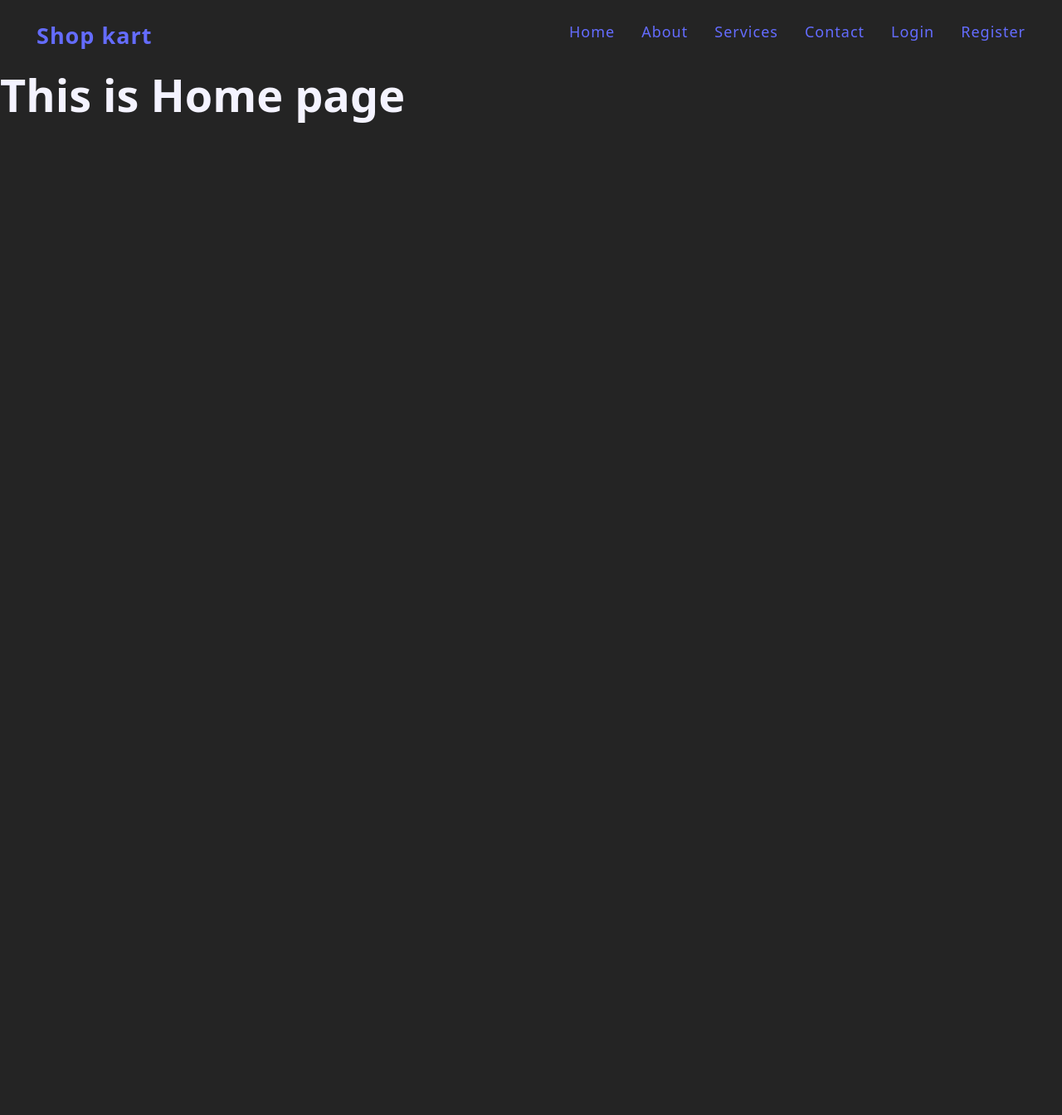
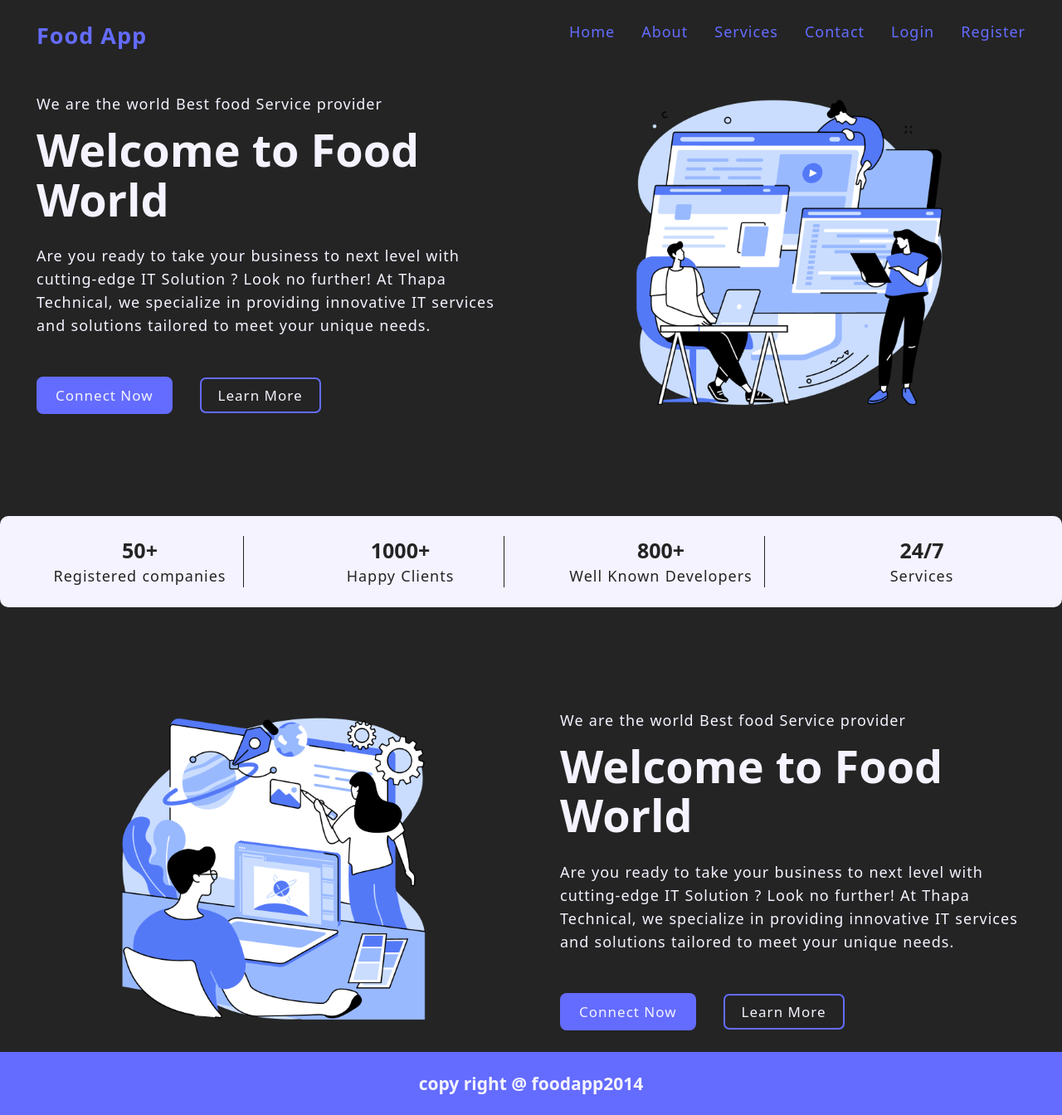
Before and after one commit to Shyam01999/FJP6, a React (Vite) app in the folder pern_series/client/: page / in a window 1280 px wide. Shown: the whole page at 83% size. Before the commit the page ends 800 px from the top, so only its background shows below. Built offline with nearby package versions, Linux system fonts and the light colour scheme.

Commit message:
home page and footer page view added

```diff
--- a/pern_series/client/src/App.jsx
+++ b/pern_series/client/src/App.jsx
@@ -8,6 +8,7 @@ import Contact from "./pages/Contact";
 import Register from "./pages/Register";
 import Login from "./pages/Login";
 import Navbar from "./components/Navbar";
+import Footer from "./pages/Footer";
 
 function App() {
   return (
@@ -21,6 +22,7 @@ function App() {
         <Route path="/register" element={<Register />} />
         <Route path="/login" element={<Login />} />
       </Routes>
+      <Footer/>
     </BrowserRouter>
   );
 }
--- a/pern_series/client/src/components/Navbar.jsx
+++ b/pern_series/client/src/components/Navbar.jsx
@@ -6,7 +6,7 @@ function Navbar() {
     <header>
       <div className="container">
         <div className="logo-brand">
-          <NavLink to="/"><h2>Shop kart</h2></NavLink>
+          <NavLink to="/"><h2>Food App</h2></NavLink>
         </div>
         <nav>
           <ul>
--- a/pern_series/client/src/index.css
+++ b/pern_series/client/src/index.css
@@ -19,15 +19,28 @@ html {
 }
 
 body {
+  margin: 0;
+  min-height: 100vh;
   background-color: var(--dark-color);
   color: var(--bg-color);
 }
 
+
+body {
+  display: flex;
+  flex-direction: column;
+  min-height: 100vh; /* 100% of the viewport height */
+}
+
+.container {
+  flex: 1; /* This will make the container take up the remaining vertical space */
+}
+
 /* base Rule */
-h1{
-font-size: 5.4rem;
-line-height: 1.1;
-font-weight: bold;
+h1 {
+  font-size: 5.4rem;
+  line-height: 1.1;
+  font-weight: bold;
 }
 
 p,
@@ -55,3 +68,19 @@ input[type="number"]::-webkit-outer-spin-button {
   -webkit-appearance: none;
   margin: 0;
 }
+
+header{
+  position: sticky;
+  top: 0;
+  background-color: var(--dark-color);
+}
+
+footer {
+  position: relative;
+  bottom: 0;
+  background-color: var(--btn-color);
+  color: var(--bg-color);
+  font-size: 1.4rem;
+  font-weight: 500;
+  /* width: 100%; */
+}
--- /dev/null
+++ b/pern_series/client/src/pages/Footer.jsx
@@ -0,0 +1,15 @@
+import React from "react";
+
+function Footer() {
+  return (
+    <footer>
+      <div className="container footer-section">
+        <div className="footer-text">
+          <h2>copy right @ foodapp2014</h2>
+        </div>
+      </div>
+    </footer>
+  );
+}
+
+export default Footer;
--- a/pern_series/client/src/pages/Home.jsx
+++ b/pern_series/client/src/pages/Home.jsx
@@ -1,7 +1,93 @@
-import React from 'react'
+import React from "react";
+import { Link } from "react-router-dom";
 
 export default function Home() {
   return (
-    <h1>This is Home page</h1>
-  )
+    <main>
+      {/* 1st section */}
+      <section className="section-hero">
+        <div className="container grid grid-two-cols">
+          <div className="hero-content">
+            <p>We are the world Best food Service provider</p>
+            <h1>Welcome to Food World</h1>
+            <p>
+              Are you ready to take your business to next level with
+              cutting-edge IT Solution ? Look no further! At Thapa Technical, we
+              specialize in providing innovative IT services and solutions
+              tailored to meet your unique needs.
+            </p>
+            <div className="btn btn-group">
+              <Link to="/contact">
+                <button className="btn">connect now</button>
+              </Link>
+              <Link to="/services">
+                <button className="btn secondary-btn">learn more</button>
+              </Link>
+            </div>
+          </div>
+          <div className="hero-image">
+            <img
+              src="/images/home.png"
+              alt="home image"
+              width="400"
+              height="500"
+            />
+          </div>
+        </div>
+      </section>
+
+      {/* 2nd section */}
+      <section className="section-analytics">
+        <div className="container grid grid-four-cols">
+          <div className="div1">
+            <h2>50+</h2>
+            <p>Registered companies</p>
+          </div>
+          <div className="div1">
+            <h2>1000+</h2>
+            <p>Happy Clients</p>
+          </div>
+          <div className="div1">
+            <h2>800+</h2>
+            <p>Well Known Developers</p>
+          </div>
+          <div className="div1">
+            <h2>24/7</h2>
+            <p>Services</p>
+          </div>
+        </div>
+      </section>
+      {/* 3rd section */}
+      <section className="section-hero">
+        <div className="container grid grid-two-cols">
+        <div className="hero-image">
+            <img
+              src="/images/design.png"
+              alt="design image"
+              width="400"
+              height="500"
+            />
+          </div>
+          <div className="hero-content">
+            <p>We are the world Best food Service provider</p>
+            <h1>Welcome to Food World</h1>
+            <p>
+              Are you ready to take your business to next level with
+              cutting-edge IT Solution ? Look no further! At Thapa Technical, we
+              specialize in providing innovative IT services and solutions
+              tailored to meet your unique needs.
+            </p>
+            <div className="btn btn-group">
+              <Link to="/contact">
+                <button className="btn">connect now</button>
+              </Link>
+              <Link to="/services">
+                <button className="btn secondary-btn">learn more</button>
+              </Link>
+            </div>
+          </div>
+        </div>
+      </section>
+    </main>
+  );
 }
--- a/pern_series/client/src/styles/style.css
+++ b/pern_series/client/src/styles/style.css
@@ -16,12 +16,18 @@
     grid-template-columns: repeat(2, 1fr);
 }
 
+.grid-four-cols {
+    grid-template-columns: repeat(4, 1fr);
+}
+
 /* module rule or reuseable component */
 button {
     text-transform: capitalize;
     padding: 1rem 2.2rem;
     font-size: 1.7rem;
+    font-weight: 500;
     background-color: var(--btn-color);
+    color: var(--bg-color);
     border-radius: 0.8rem;
     border: 0.1rem solid transparent;
     cursor: pointer;
@@ -71,6 +77,41 @@ a:hover, a.active{
     }
 }
 /* Hero  Section end */
+
+/* Analytics  Section start */
+.section-analytics{
+    margin: 9.6rem 0;
+    text-align: center;
+
+    & .container{
+        background-color: var(--bg-color);
+        border-radius: 1rem;
+    }
+
+    & .grid{
+        color: var(--dark-color);
+    }
+
+    & h2{
+        font-size: 2.5rem;
+
+    }
+
+    & .div1{
+        border-right: 0.1rem solid var(--dark-color);
+    }
+
+    & .div1:last-child{
+        border-right:none;
+    }
+}
+/* Analytics Section end */
+
+/* footer section start */
+.footer-section{
+    justify-content: center;
+}
+/* footer section end */
 ul {
     display: flex;
     gap: 3.2rem;
```
Also changed, not shown: pern_series/client/public/images/design.png (added), pern_series/client/public/images/home.png (added).
